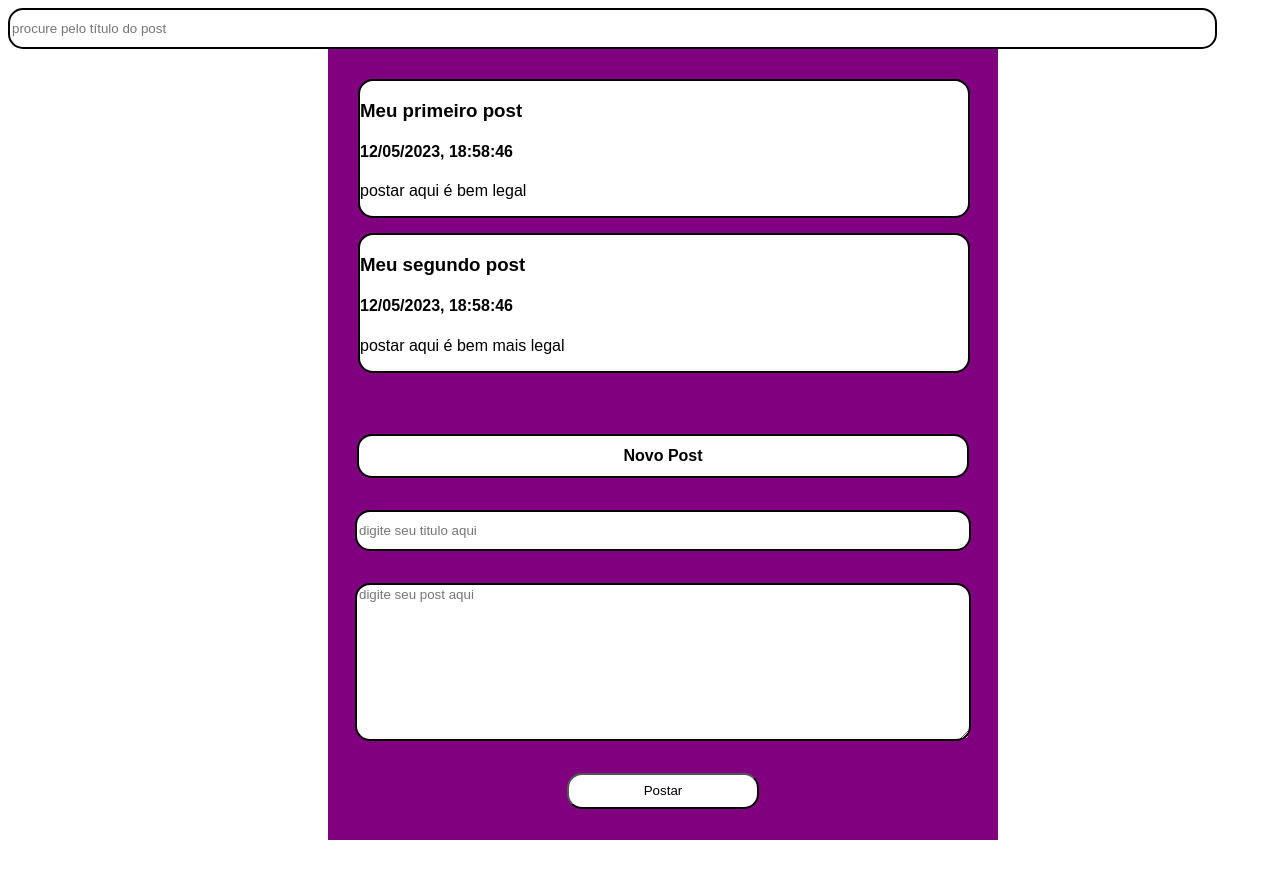
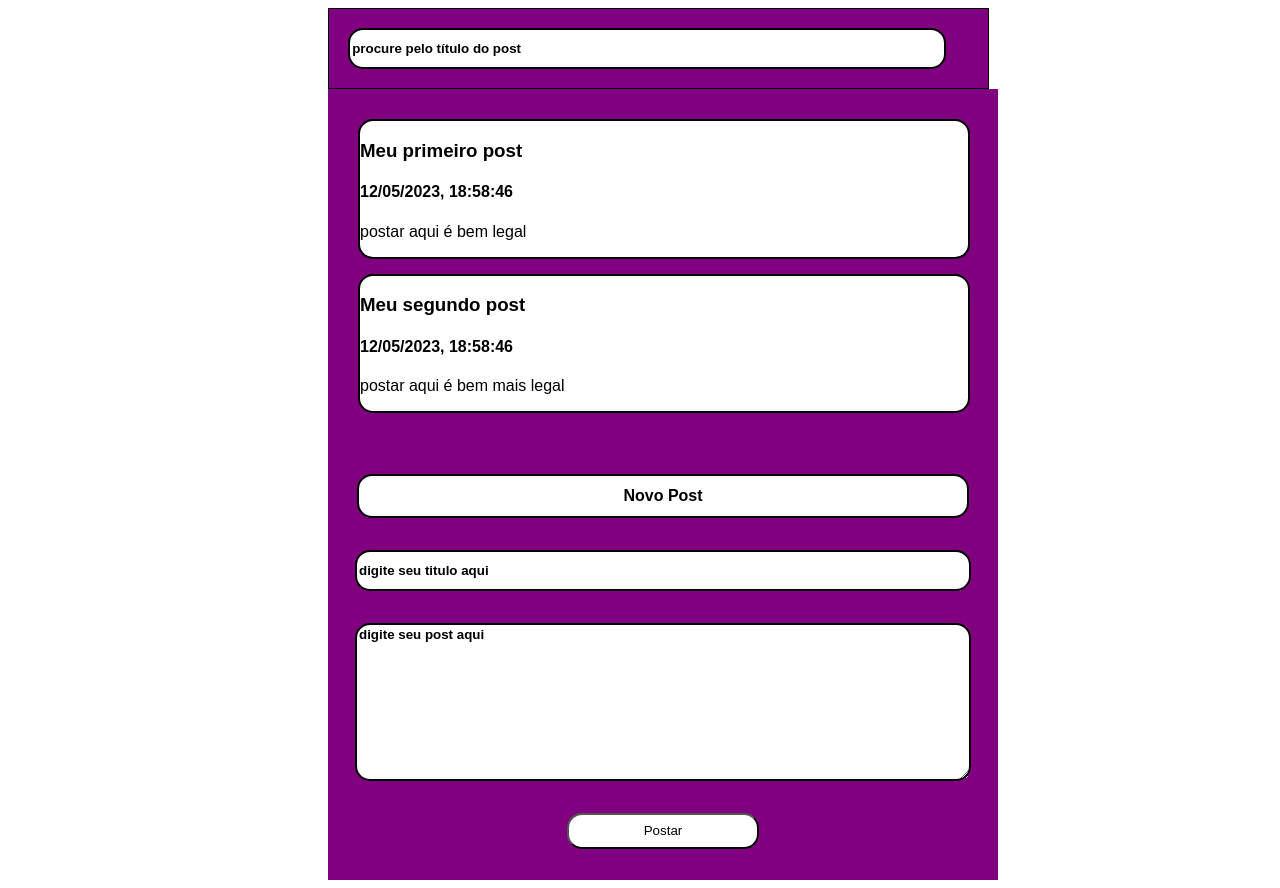
Before and after one commit to Douglaxz/blogTemplate, a Vue app: page / in a window 1280 px wide. Before the commit the page ends 848 px from the top, so only its background shows below. Built offline with nearby package versions, Linux system fonts and the light colour scheme.

Commit message:
alteração leyout

```diff
--- a/src/App.vue
+++ b/src/App.vue
@@ -60,11 +60,14 @@ export default {
 </script>
 
 <template>
-  <input
-    placeholder="procure pelo título do post"
-    v-model="search"
-    @keyup="filteredPosts"
-  />
+  <div id="pesquisa-post">
+    <input
+      class="inputPesquisa"
+      placeholder="procure pelo título do post"
+      v-model="search"
+      @keyup="filteredPosts"
+    />
+  </div>
   <div id="lista-post">
     <div class="post" v-for="post in filteredPosts" :key="post.title">
       <h3>{{ post.title }}</h3>
@@ -164,8 +167,16 @@ button:hover {
   background-color: pink;
   font-weight: bolder;
 }
+#pesquisa-post {
+  background-color: purple;
+  margin-left: 25vw;
+  width: 48.5vw;
+  padding: 1.5vw;
+  border: 1px solid black;
+}
 
-template {
-  font-family: Arial, Helvetica, sans-serif;
+::-webkit-input-placeholder {
+  color: black;
+  font-weight: bold;
 }
 </style>
```
